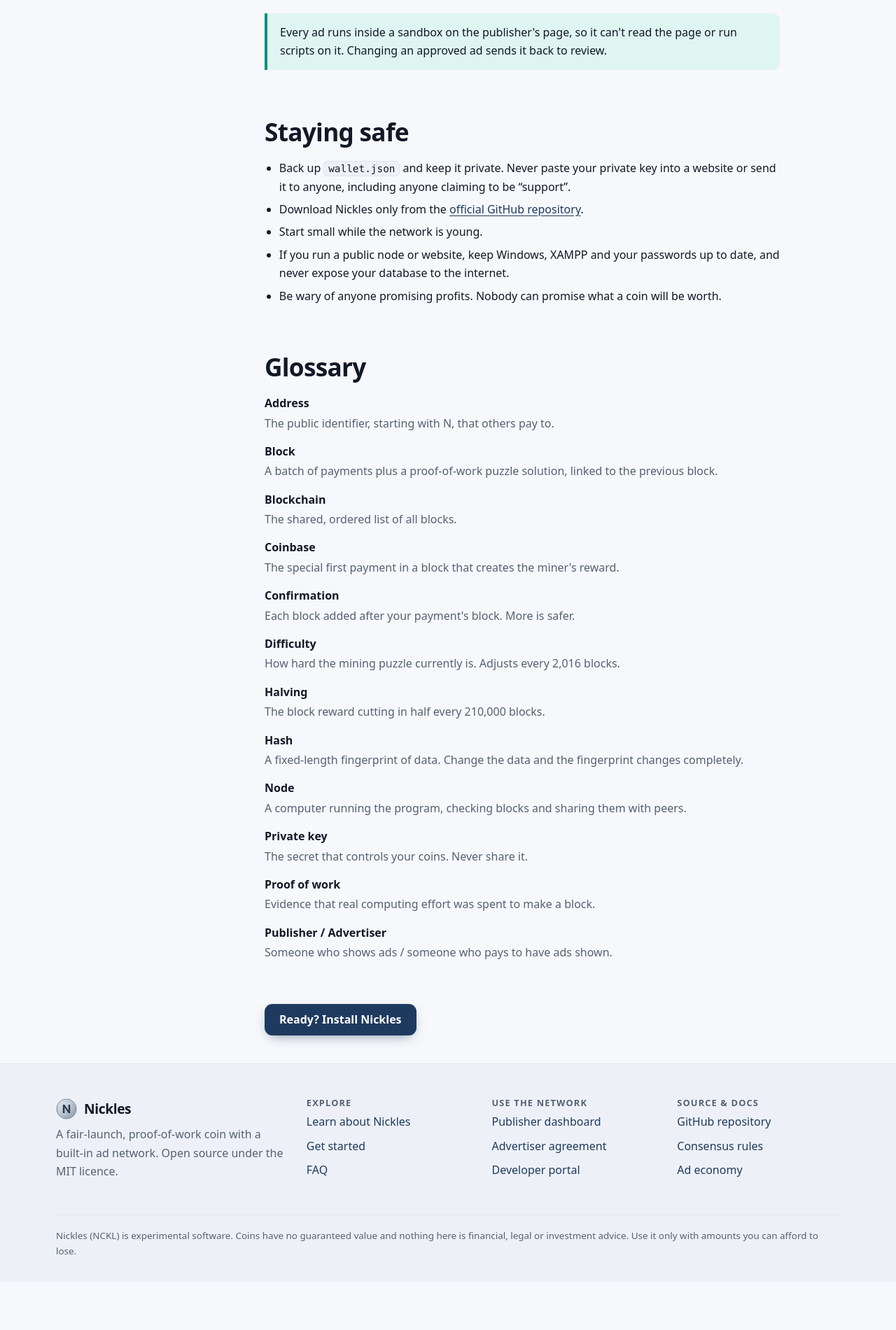
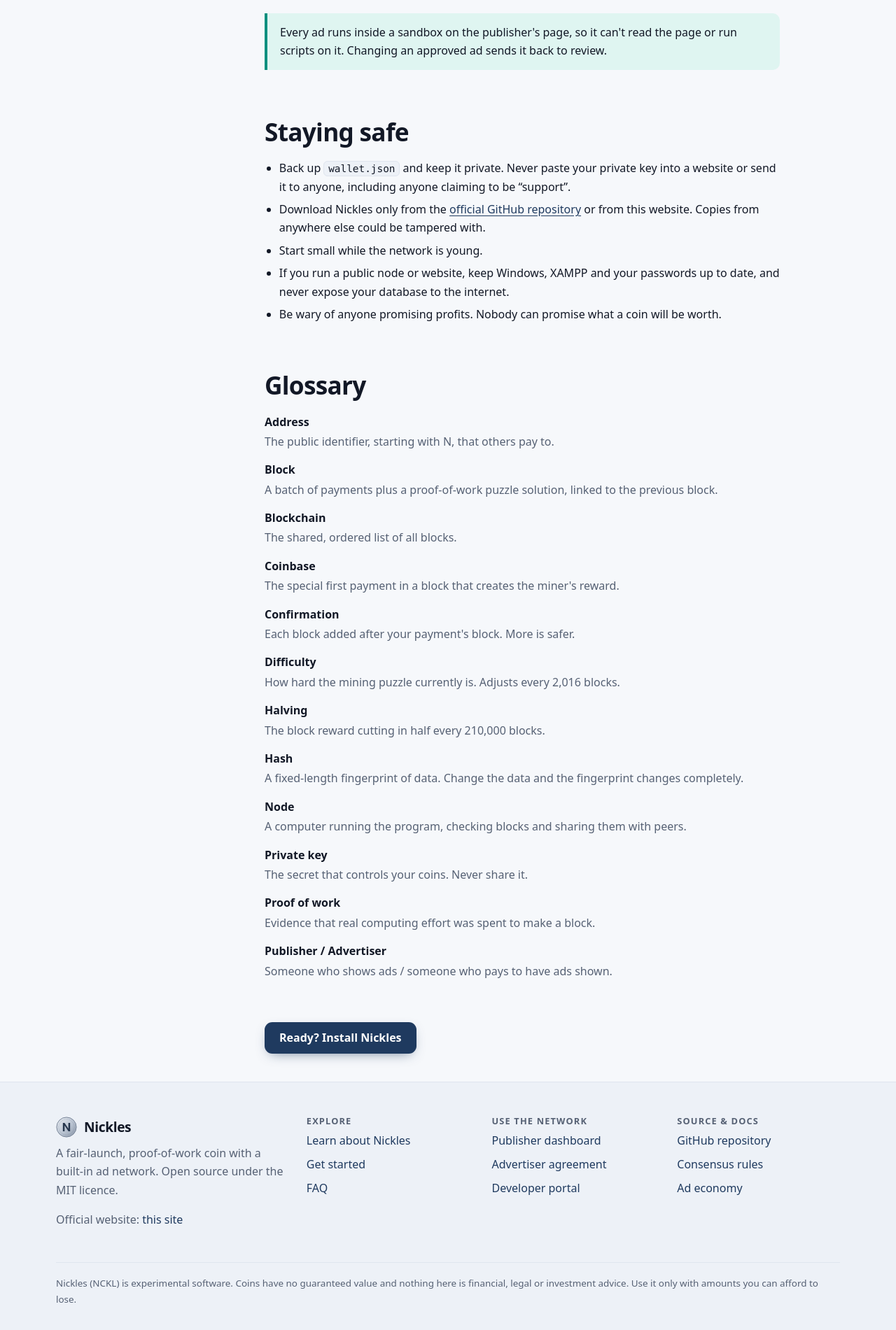
Before and after one commit to JJustis/NCKL-cryptographic-money-with-ad-networking., a PHP site: page /adnetworking/learn.php in a window 1280 px wide. Shown: the part 3995-5896 px from the top of the page at 70% size. Before the commit the page ends 5788 px from the top, so only its background shows below. Run offline with PHP 8.4, Linux system fonts and the light colour scheme.

Commit message:
State the official website address in the footer, guide and README
Co-Authored-By: Claude Sonnet 5.5 <noreply@anthropic.com>

```diff
--- a/learn.php
+++ b/learn.php
@@ -121,7 +121,7 @@ for ($k = 0; $k < 8; $k++) {
       <h2>Staying safe</h2>
       <ul>
         <li>Back up <code>wallet.json</code> and keep it private. Never paste your private key into a website or send it to anyone, including anyone claiming to be &ldquo;support&rdquo;.</li>
-        <li>Download <?= $coin ?> only from the <a href="<?= site_h($c['repo']) ?>" rel="noopener">official GitHub repository</a>.</li>
+        <li>Download <?= $coin ?> only from the <a href="<?= site_h($c['repo']) ?>" rel="noopener">official GitHub repository</a> or from this website<?= $c['base'] !== '' ? ' (' . site_h(preg_replace('#^https?://#', '', $c['base'])) . ')' : '' ?>. Copies from anywhere else could be tampered with.</li>
         <li>Start small while the network is young.</li>
         <li>If you run a public node or website, keep Windows, XAMPP and your passwords up to date, and never expose your database to the internet.</li>
         <li>Be wary of anyone promising profits. Nobody can promise what a coin will be worth.</li>
--- a/site_common.php
+++ b/site_common.php
@@ -64,7 +64,7 @@ function site_head($title, $desc, $active = '') {
 function site_foot() {
     $c = site_cfg();
     echo "</main>\n<footer class=\"foot\"><div class=\"wrap foot-grid\">";
-    echo '<div><div class="brand brand-foot">' . site_coin(30) . '<span>' . site_h($c['coin']) . '</span></div><p class="muted">A fair-launch, proof-of-work coin with a built-in ad network. Open source under the MIT licence.</p></div>';
+    echo '<div><div class="brand brand-foot">' . site_coin(30) . '<span>' . site_h($c['coin']) . '</span></div><p class="muted">A fair-launch, proof-of-work coin with a built-in ad network. Open source under the MIT licence.</p><p class="muted">Official website: <a href="' . site_h($c['base'] !== '' ? $c['base'] . '/' : 'index.php') . '">' . site_h(preg_replace('#^https?://#', '', $c['base'] !== '' ? $c['base'] : 'this site')) . '</a></p></div>';
     echo '<div><h3>Explore</h3><ul><li><a href="learn.php">Learn about ' . site_h($c['coin']) . '</a></li><li><a href="index.php#start">Get started</a></li><li><a href="index.php#faq">FAQ</a></li></ul></div>';
     echo '<div><h3>Use the network</h3><ul><li><a href="dashboard8.php">Publisher dashboard</a></li><li><a href="advertiser_terms.php">Advertiser agreement</a></li><li><a href="developer_portal.html">Developer portal</a></li></ul></div>';
     echo '<div><h3>Source &amp; docs</h3><ul><li><a href="' . site_h($c['repo']) . '" rel="noopener">GitHub repository</a></li><li><a href="' . site_h($c['repo']) . '/blob/main/CONSENSUS.md" rel="noopener">Consensus rules</a></li><li><a href="' . site_h($c['repo']) . '/blob/main/ECONOMY.md" rel="noopener">Ad economy</a></li></ul></div>';
```
Also changed, not shown: README.md.
